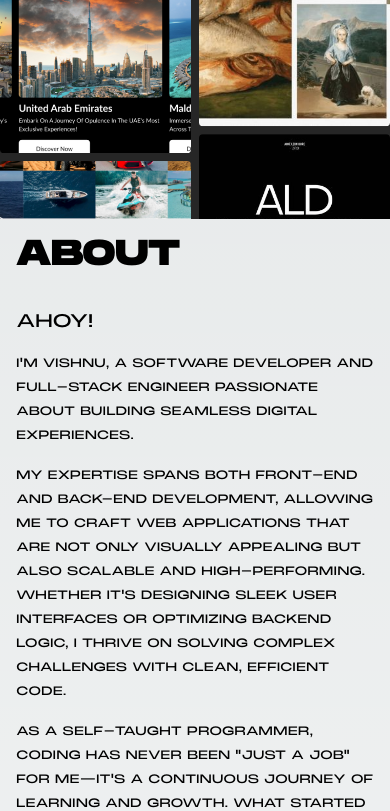
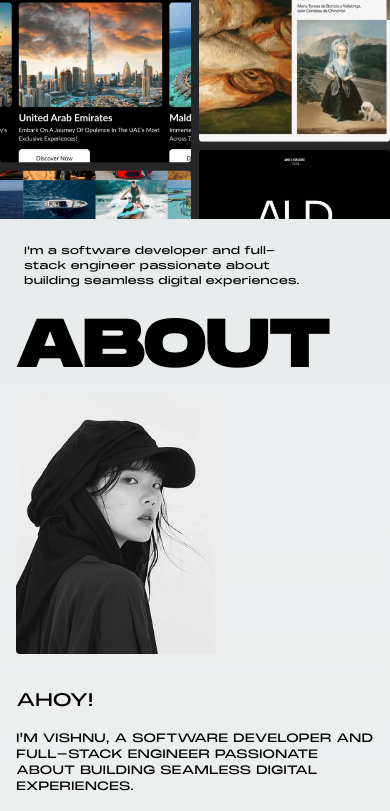
Before and after one commit to sreevishnu01/develop-portfolio, a Next.js app: page / in a window 390 px wide. Shown: the part 2102-2913 px from the top of the page. Built offline with nearby package versions, Linux system fonts and the light colour scheme.

Commit message:
Added an image to the About section and restructured the layout for improved presentation and responsiveness.

```diff
--- a/src/component/home/About.jsx
+++ b/src/component/home/About.jsx
@@ -1,15 +1,35 @@
 import React from "react";
+import Image from "next/image";
 
 function About() {
   return (
     <div className="min-h-screen p-4 sm:p-8 md:p-14 flex flex-col md:flex-row items-center justify-center gap-8 md:gap-14">
-      <div className="w-full md:w-[950px] text-4xl sm:text-5xl md:text-8xl md:leading-[90px] font-extrabold uppercase">
-        <h3>about</h3>
+      {/* Left Column */}
+      <div className="flex flex-col items-start w-full md:w-[437px]">
+        {/* Small Intro Box */}
+        <div className="text-[10px] p-2 mb-4 rounded w-[300px]">
+          I'm a software developer and full-stack engineer passionate about
+          building seamless digital experiences.
+        </div>
+        {/* Large ABOUT Heading */}
+        <h1 className="text-[69px] font-extrabold uppercase leading-none mb-4">
+          About
+        </h1>
+        {/* Image */}
+        <div className="w-full flex justify-start">
+          <Image
+            src="/about/me.png"
+            alt="about"
+            width={200}
+            height={200}
+            className="rounded"
+          />
+        </div>
       </div>
 
-      <section className="w-full md:max-w-[774px] leading-6 sm:leading-7 flex flex-col gap-4 text-xs sm:text-sm font-normal uppercase">
+      {/* Right Column */}
+      <section className="w-full md:max-w-[950px] flex flex-col justify-center gap-4 text-xs sm:text-sm font-normal uppercase">
         <h2 className="text-lg sm:text-xl">Ahoy!</h2>
-
         <p>
           I&apos;m Vishnu, a software developer and full-stack engineer
           passionate about building seamless digital experiences.
```
Also changed, not shown: public/about/me.png (added).
